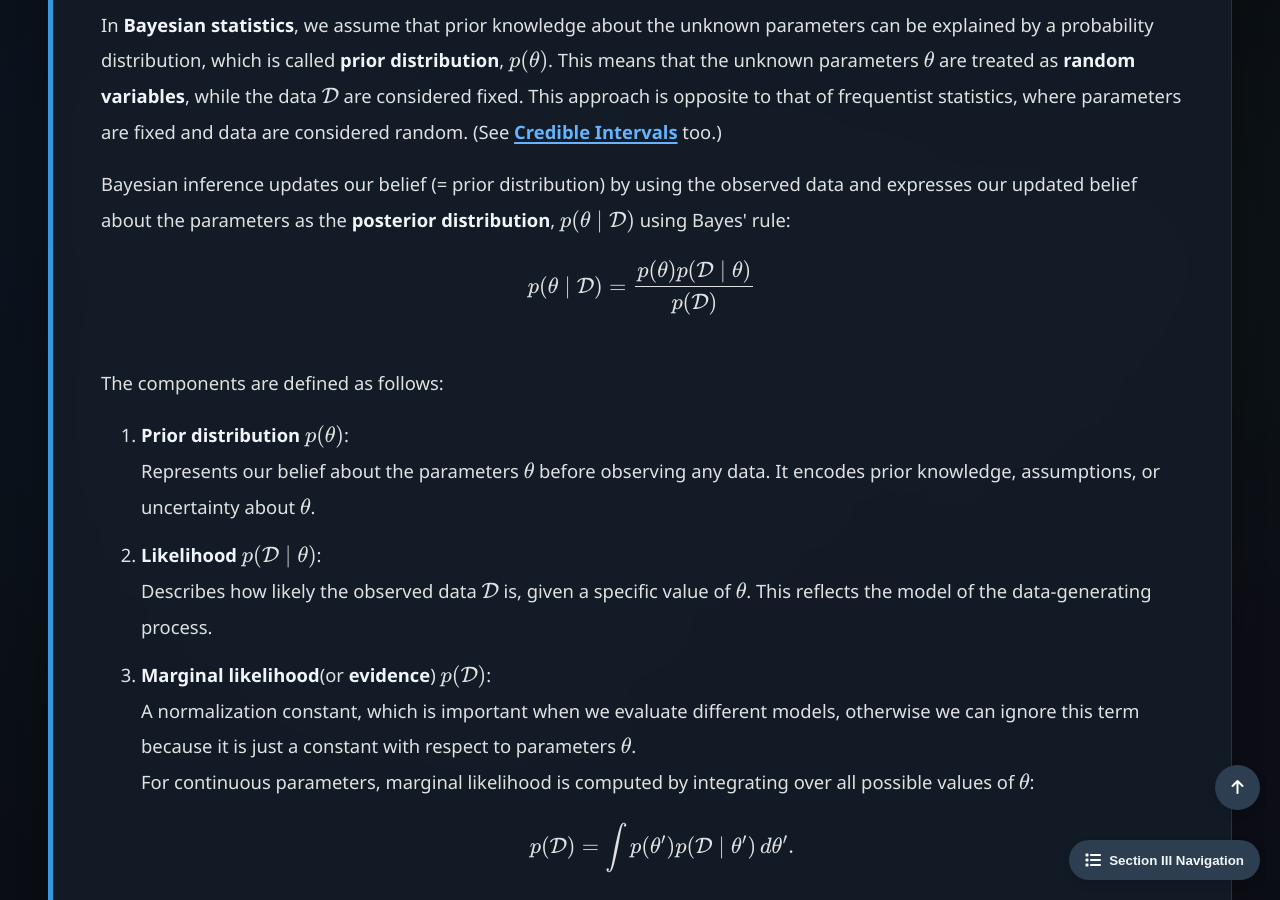
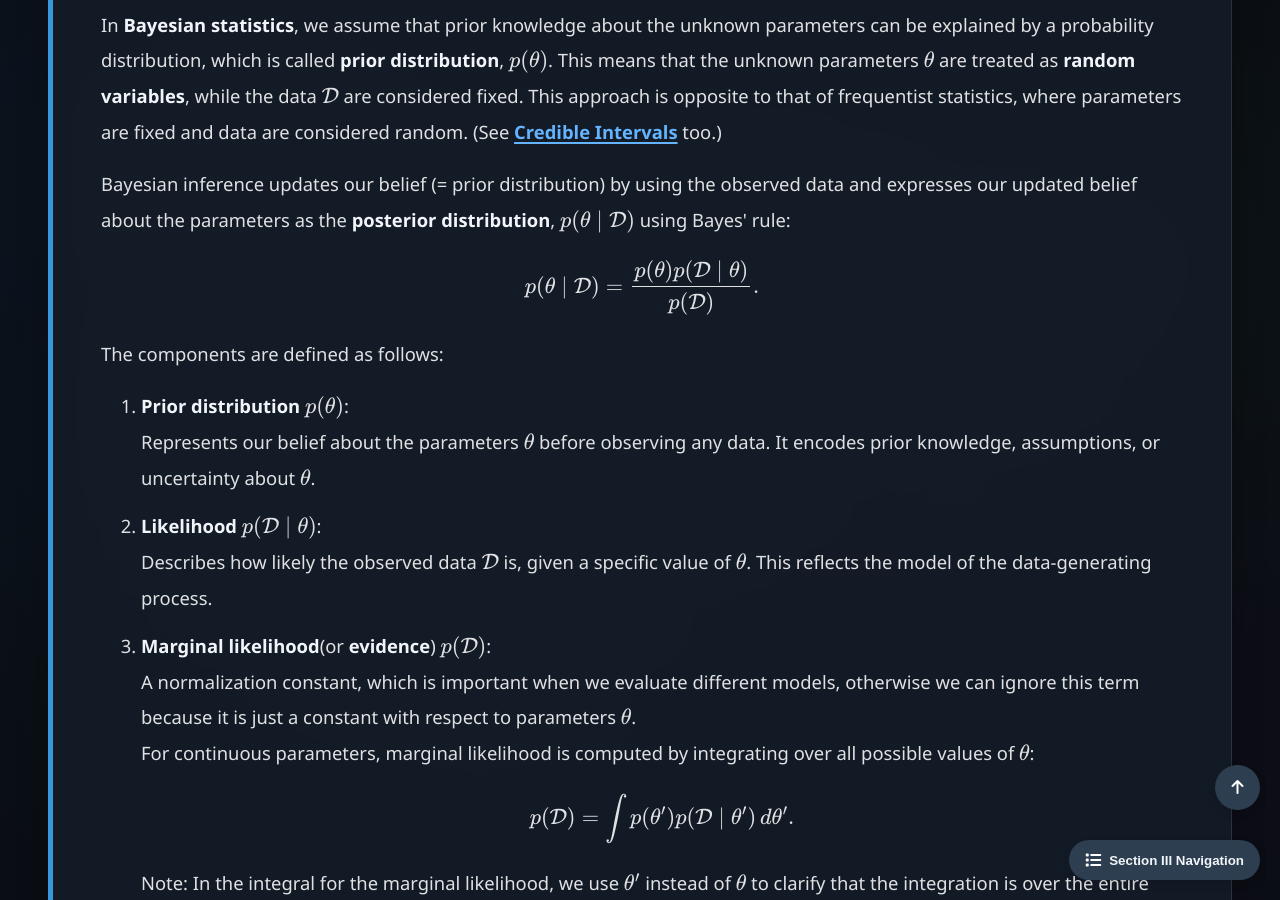
Before and after one commit to Yusukey01/yusukey01.github.io, a Jekyll site: the page built from Mathematics/Probability/bayesian.html, in a window 1280 px wide and 900 px high, scrolled down 768 px. Built offline with Jekyll 4.4.1, drawn with Linux system fonts in a browser that asks for light colours.

Commit message:
revised explanations and style

```diff
--- a/Mathematics/Probability/bayesian.html
+++ b/Mathematics/Probability/bayesian.html
@@ -40,9 +40,7 @@ uses_python: false
                     Bayesian inference updates our belief (= prior distribution) by using the observed data and expresses our updated belief about
                     the parameters as the <strong>posterior distribution</strong>, \(p(\theta \mid \mathcal{D})\) using Bayes' rule:
                     \[
-                    \begin{align*}
-                    p(\theta \mid \mathcal{D}) &= \frac{p(\theta)p(\mathcal{D} \mid \theta)}{p(\mathcal{D})} \\\\
-                    \end{align*}
+                    p(\theta \mid \mathcal{D}) = \frac{p(\theta)p(\mathcal{D} \mid \theta)}{p(\mathcal{D})}.
                     \]
                     The components are defined as follows:
                 </p>
```
